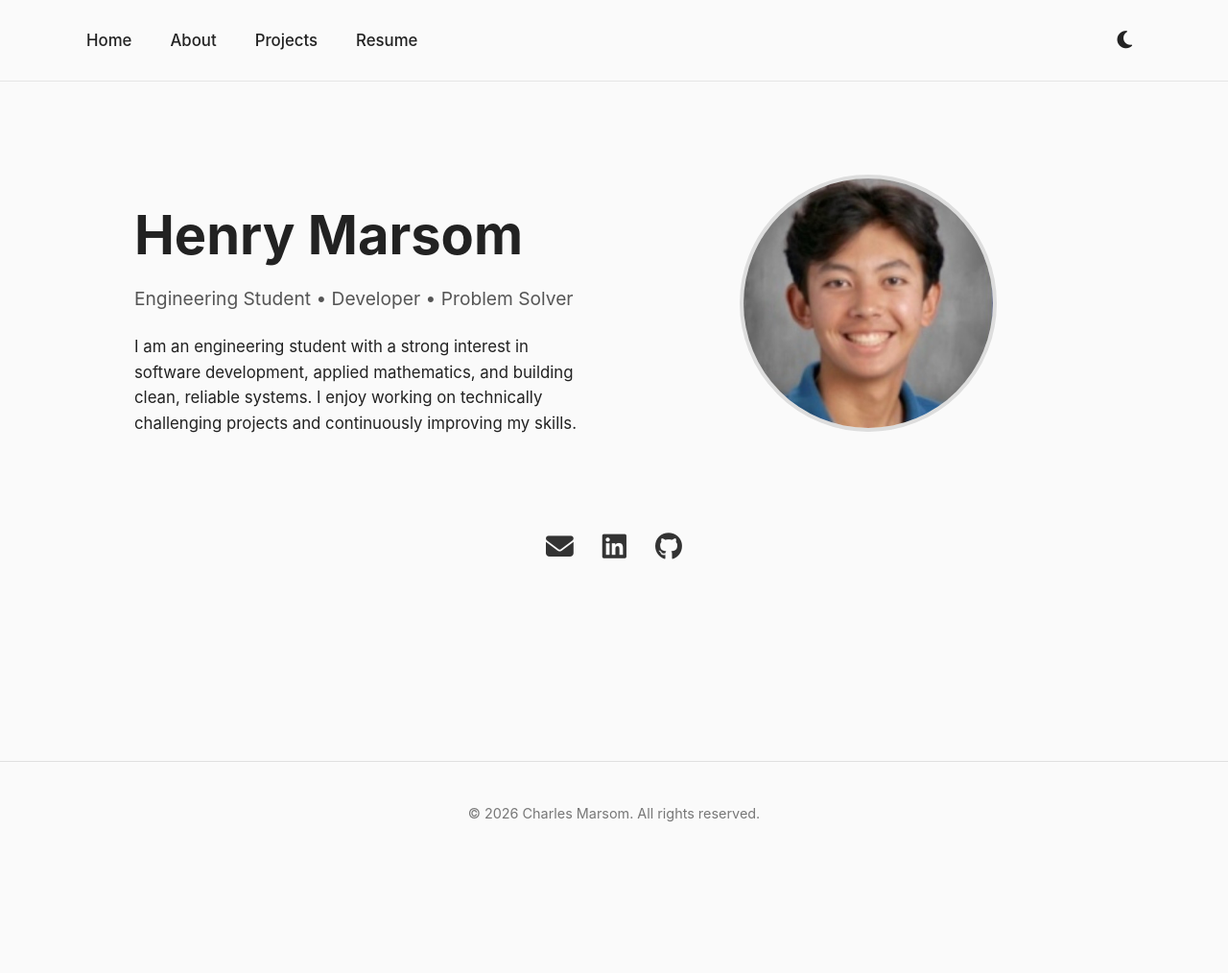
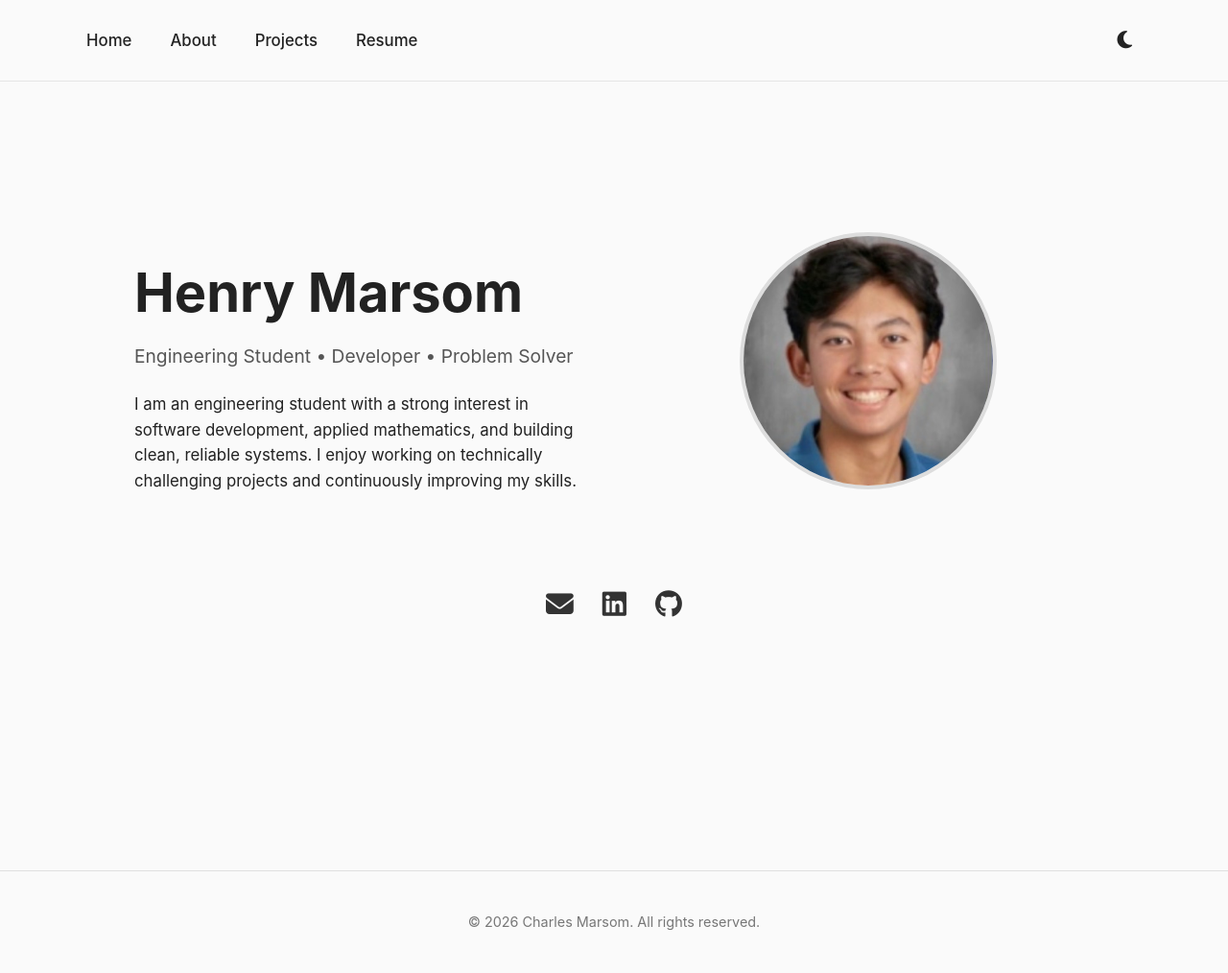
Before and after one commit to henrymarsom/henrymarsom.github.io, a Jekyll site: the page built from index.md, in a window 1280 px wide. Shown: the whole page at 96% size. Built offline with Jekyll 4.4.1, drawn with Linux system fonts in a browser that asks for light colours; before the commit the page ends 900 px from its top, so only the background shows below that.

Commit message:
Update style.css

```diff
--- a/assets/style.css
+++ b/assets/style.css
@@ -210,3 +210,8 @@ body.dark .contact a {
 body.dark .contact a:hover {
   color: #4da3ff;
 }
+.page-content {
+  max-width: 1100px;
+  margin: auto;
+  padding: 60px 30px;
+}
```
